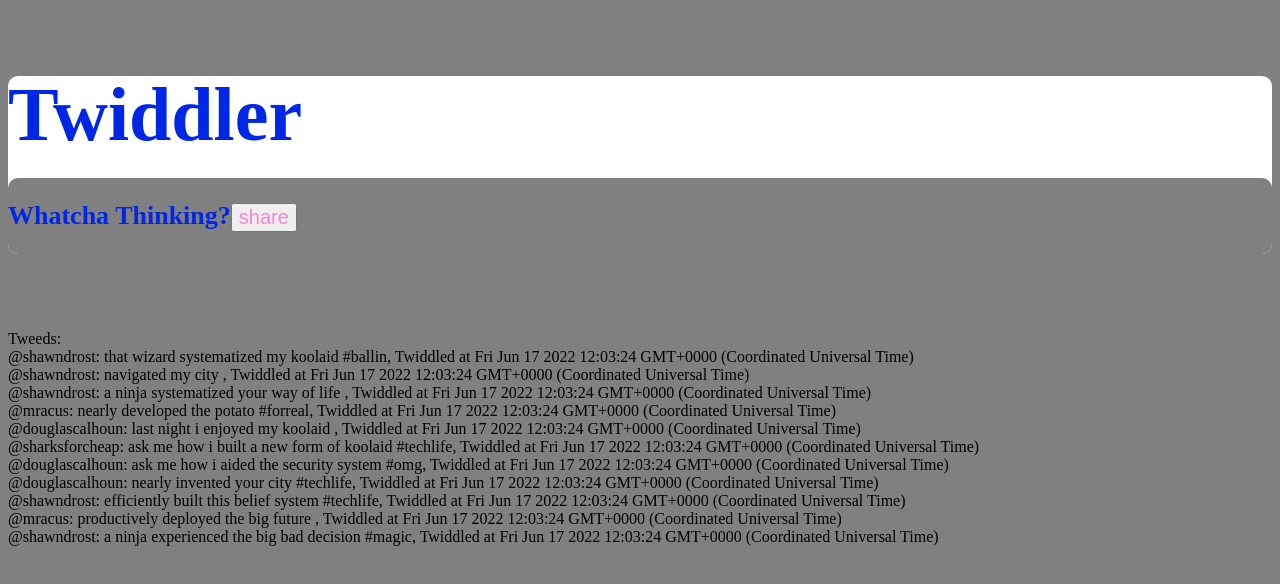
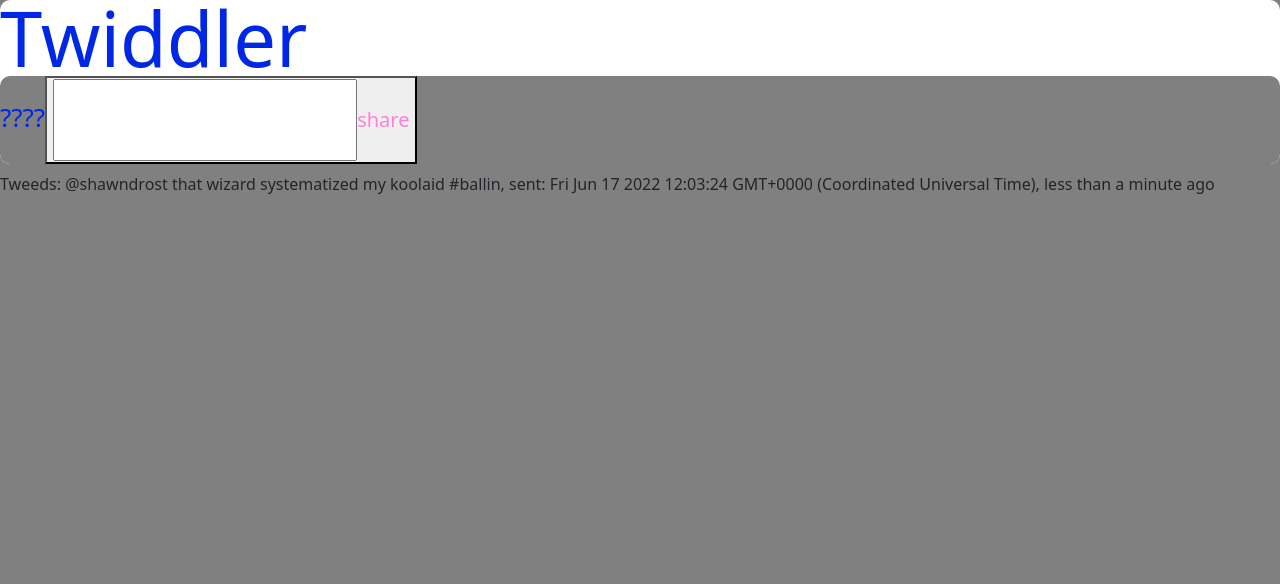
Before and after one commit to sniehus/Twiddler, a plain HTML site: page index.html in a window 1280 px wide. Drawn offline with nearby package versions, Linux system fonts and the light colour scheme.

Commit message:
Day 2 progress

```diff
--- a/data-generator.js
+++ b/data-generator.js
@@ -70,7 +70,7 @@ scheduleNextTweet();
 const writeTweet = (message) => {
   const visitor = window.visitor;
 
-  if (!visitor){
+  if (!visitor) {
     throw new Error('Set the global visitor property!');
   }
 
--- a/index.html
+++ b/index.html
@@ -5,6 +5,7 @@
     <meta name="viewport" content="width=device-width, initial-scale=1.0">
 
     <title>Twiddler!</title>
+    <link href="https://cdn.jsdelivr.net/npm/bootstrap@5.2.0-beta1/dist/css/bootstrap.min.css" rel="stylesheet" integrity="sha384-0evHe/X+R7YkIZDRvuzKMRqM+OrBnVFBL6DOitfPri4tjfHxaWutUpFmBp4vmVor" crossorigin="anonymous">
 
     <script src="https://cdnjs.cloudflare.com/ajax/libs/jquery/3.4.1/jquery.js"></script>
     <script src="https://cdnjs.cloudflare.com/ajax/libs/moment.js/2.29.3/moment.min.js"></script>
@@ -12,5 +13,11 @@
     <script src="index.js"></script>
   </head>
   <body>
+    <div class="container">
+      <div class="col-sm-4">Col 1</div>.attr('id', 'col1');
+      <div class="col-sm-8">Col 2</div>.attr('id', 'col2');
+    </div>
+    <script src="https://cdn.jsdelivr.net/npm/bootstrap@5.2.0-beta1/dist/js/bootstrap.bundle.min.js" integrity="sha384-pprn3073KE6tl6bjs2QrFaJGz5/SUsLqktiwsUTF55Jfv3qYSDhgCecCxMW52nD2" crossorigin="anonymous"></script>
+
   </body>
 </html>
--- a/index.js
+++ b/index.js
@@ -2,8 +2,9 @@
 $(document).ready(() => {
 
   const $body = $('body').attr('id', 'main');
-  $body.html('Tweeds:').css('weight', 'bold');
+  $body.html('Tweeds:\n').css('weight', 'bold');
   $body.css('background-color', 'grey');
+
 
   /*
   $('<section>')
@@ -26,10 +27,10 @@ $(document).ready(() => {
     .css('padding', '6x')
     .css('background-color', 'white')
     .css('border-radius', '10px')
-    .prependTo('#main');
+    .prependTo($('#main'));
 
 
-  const $nextHeader = $('<h3>').text('Whatcha Thinking?').attr('id', 'next');
+  const $nextHeader = $('<h3>').text('????').attr('id', 'next');
   $nextHeader
     .css('color', 'rgb(0,38,230')
     .css('font-size', '26px')
@@ -37,48 +38,31 @@ $(document).ready(() => {
     .css('padding', '6x')
     .css('background-color', 'grey')
     .css('border-radius', '10px')
-    .appendTo('#head');
+    .appendTo($('#head'));
+
+
+
+  window.visitor = 'bob';
+  var $x = $('#input_contents').val();
 
 
   const $box = $('<button>').text('share').attr('id', 'button')
     .css('color', 'rgb(255,128,213)')
     .css('font-size', '20px')
-    .appendTo('#next');
+    .css('position', 'relative')
+    //.onClick(writeTweet($x))
+    .appendTo($('#next'));
 
-
-  $(function () {
-    $('#button').bind('click', function () {
-      var div = $('<div />');
-      div.html(GenerateTextbox(' '));
-      $('#TextBoxContainer').append(div);
-    });
-    $('#button').bind('click', function () {
-      var values = ' ';
-      $('input[name=CreateTextbox]').each(function () {
-        values += $(this).val() + '\n';
-      });
-      alert(values);
-    });
-    $('body').on('click', '.remove', function () {
-      $(this).closest('div').remove();
-    });
-  });
-  function GenerateTextbox(value) {
-    return '<input name = "CreateTextbox" type= "text" value = " " + value + " " />' +
-      '<input type="button" value="Remove" class="remove" />'
-  };
+  const $typeBox = $('<input>').text('hello').attr('id', 'input_contents')
+    .prependTo($('#button'))
+    .css('color', 'black');
 
   /*
-  color: rgb(255, 255, 255); font-size: 16px; line-height: 16px;
-  padding: 6px; border-radius: 10px; font-family: Georgia, serif;
-  font-weight: normal; text-decoration: none; font-style: normal;
-  font-variant: normal; text-transform: none; background-image:
-  linear-gradient(to right, rgb(28, 110, 164) 0%, rgb(35, 136, 203) 50%, rgb(20, 78, 117) 100%); box-shadow: rgb(0, 0, 0) 5px 5px 15px 5px;
-  border: 2px solid rgb(28, 110, 164); display: inline-block;}
+  $tweetsList = $('<ul>').attr('class', 'tweets');
+
+  $tweetList = $('<li>').attr('class', 'tweet');
+  $tweetsList.append($tweetList).appendTo('$body');
   */
-
-
-
 
 
 
@@ -119,16 +103,62 @@ $(document).ready(() => {
   //6.Allow the user to tweet. (This is going to require you to understand a little more about data_generator.js,
   //but you shouldn’t need to modify anything in that file.)
 
+  //Add bootstrap
+  //Allow the user to click on their own username to see their own timeline.
+  //Allow the user to click on a hashtag to see all the tweets with that hashtag in it.
 
   const $tweets = streams.home.map((tweet) => {
     const $tweet = $('<div></div>');
-    const text = `@${tweet.user}: ${tweet.message}, Twiddled at ${tweet.created_at}`;
+    const user = tweet.user;
+    const twt = tweet.message;
+    $(user).attr('id', 'tweeter');
+    $('#tweeter').css('color', 'red');
+
+    $body.append('@' + user + '   ');
+    $body.append(twt);
+
+
+    //$user.css('color', 'red');
+    //const message = tweet.message;
+
+    //$tweet.css('color', 'rgb(255,255,77)');
+
+    /*
+    const timeSince = function calculate() {
+      let start = Date.now();
+      for (let count = 0; count < 100000; count++) {
+        dice = Math.ceil(Math.random() * 6);
+      }
+      let elapsed = start - tweet.created_at;
+      return elapsed + ' ago';
+    };
+    const $message = `Twiddled at: ${tweet.created_at}  ${timeSince()}';
+    $message.css('color', 'black');
+    */
+    var timeSince = function() {
+      let x = (Date.now() - tweet.created_at) / 1000;
+      if (x < 60) {
+        return 'less than a minute ago';
+      }
+      if (x < 360) {
+        return `${Math.floor(360 / x)} hours ago`;
+      }
+      return `${Math.floor((360 * 24) / x)} days ago`;
+    };
+
+
+
+    $body.append(`, sent: ${tweet.created_at}, ${timeSince()}`);
+
+
 
     $tweet.text(text);
+    //return;
 
-    return $tweet;
+    //return $tweet;
 
   });
-  $body.append($tweets);
+  //$body.append($tweets);
 
 });
+//Global user error/
```
